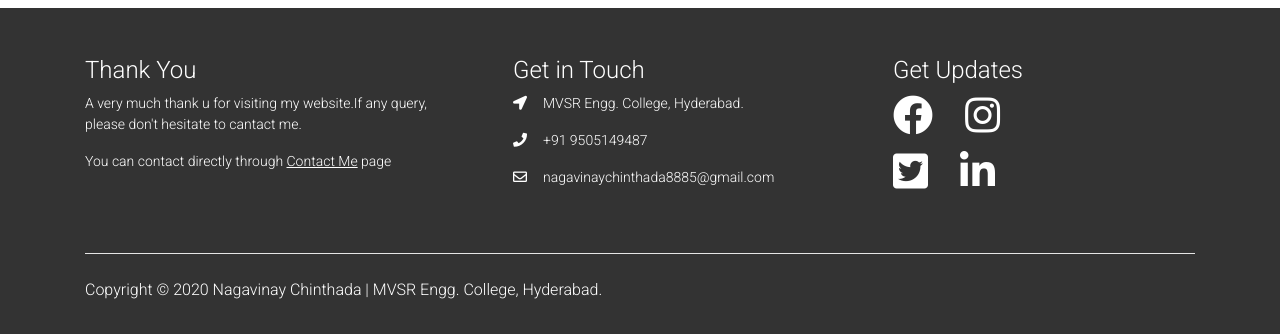
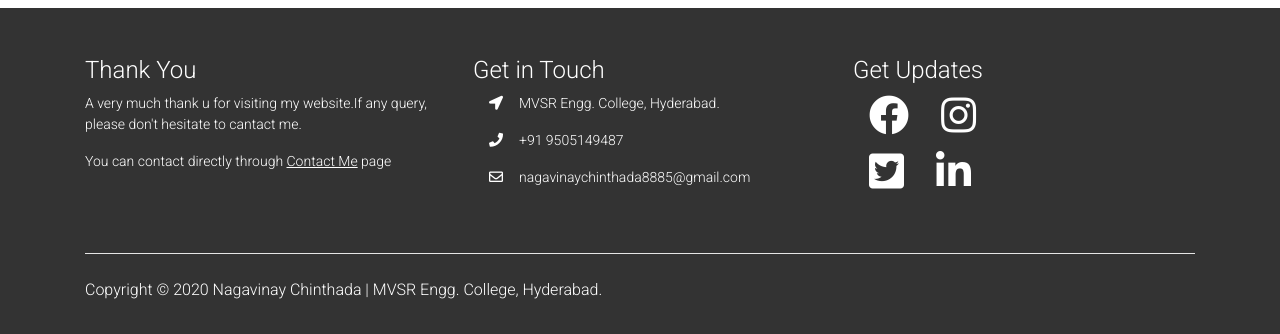
Before and after one commit to Nagavinay017/cnvs_portfolio, a plain HTML site: page index.html in a window 1280 px wide. Shown: the part 1619-1953 px from the top of the page. Drawn offline with nearby package versions, Linux system fonts and the light colour scheme.

Commit message:
Update index.html

```diff
--- a/index.html
+++ b/index.html
@@ -150,15 +150,15 @@
               <p class="light" style="color:white;font-size:14px">You can contact directly through <a href="https://nagavinay017.github.io/cnvs_portfolio/contact.html" style="color:white;text-decoration: underline;">Contact Me</a> page</p>
           </div>
           <div class="col-12 col-md-12 col-lg-4" style="color:white">
-              <h4 class="ml-5">Get in Touch</h4>
-              <p class="light" style="font-size:14px"><i class="fas ml-5 mr-3 fa-location-arrow"></i>MVSR Engg. College, Hyderabad.</p>
-              <p class="light" style="font-size:14px"><i class="fas ml-5 mr-3 fa-phone"></i>+91 9505149487</p>
-              <p class="light" style="font-size:14px"><a href="mailto:nagavinaychinthada8885@gmail.com" target="_blank" style="color:white"><i class="far ml-5 mr-3 fa-envelope"></i>nagavinaychinthada8885@gmail.com</a></p>
+              <h4 class="ml-2">Get in Touch</h4>
+              <p class="light" style="font-size:14px"><i class="fas ml-4 mr-3 fa-location-arrow"></i>MVSR Engg. College, Hyderabad.</p>
+              <p class="light" style="font-size:14px"><i class="fas ml-4 mr-3 fa-phone"></i>+91 9505149487</p>
+              <p class="light" style="font-size:14px"><a href="mailto:nagavinaychinthada8885@gmail.com" target="_blank" style="color:white"><i class="far ml-4 mr-3 fa-envelope"></i>nagavinaychinthada8885@gmail.com</a></p>
             </div>
           <div class="col-12 col-md-12 col-lg-4" style="color:white">
-            <h4 class="ml-5">Get Updates</h4>
-            <h1 class="light"><a href="https://www.facebook.com/nagavinay.chinthada.3/" target="_blank" style="color:white"><i class="fab ml-5 mr-3 fa-facebook"></i></a><a href="https://www.instagram.com/prince_nagavinay/" target="_blank" style="color: white;"><i class="fab ml-3 fa-instagram"></i></a></h1>
-            <h1 class="light"><a href="https://twitter.com/NagavinayC" target="_blank" style="color:white"><i class="fab ml-5 mr-3 fa-twitter-square"></i></a><a href="https://www.linkedin.com/in/nagavinay-chinthada-4764b11ab/" target="_blank" style="color: white;"><i class="fab ml-3 fa-linkedin-in"></i></a></h1>
+            <h4 class="ml-2">Get Updates</h4>
+            <h1 class="light"><a href="https://www.facebook.com/nagavinay.chinthada.3/" target="_blank" style="color:white"><i class="fab ml-4 mr-3 fa-facebook"></i></a><a href="https://www.instagram.com/prince_nagavinay/" target="_blank" style="color: white;"><i class="fab ml-3 fa-instagram"></i></a></h1>
+            <h1 class="light"><a href="https://twitter.com/NagavinayC" target="_blank" style="color:white"><i class="fab ml-4 mr-3 fa-twitter-square"></i></a><a href="https://www.linkedin.com/in/nagavinay-chinthada-4764b11ab/" target="_blank" style="color: white;"><i class="fab ml-3 fa-linkedin-in"></i></a></h1>
           </div>
         </div>
         <hr class="mt-5 mb-4" style="background-color: white;">
```
